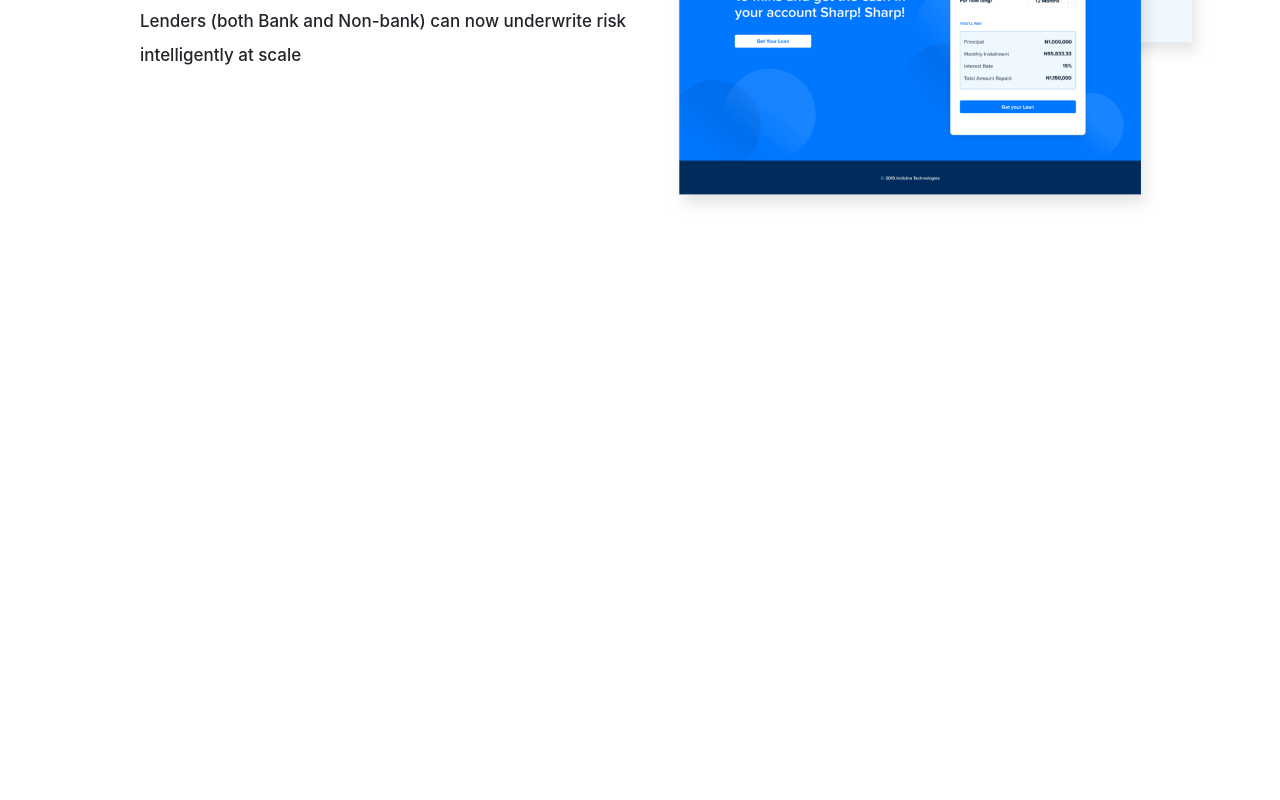
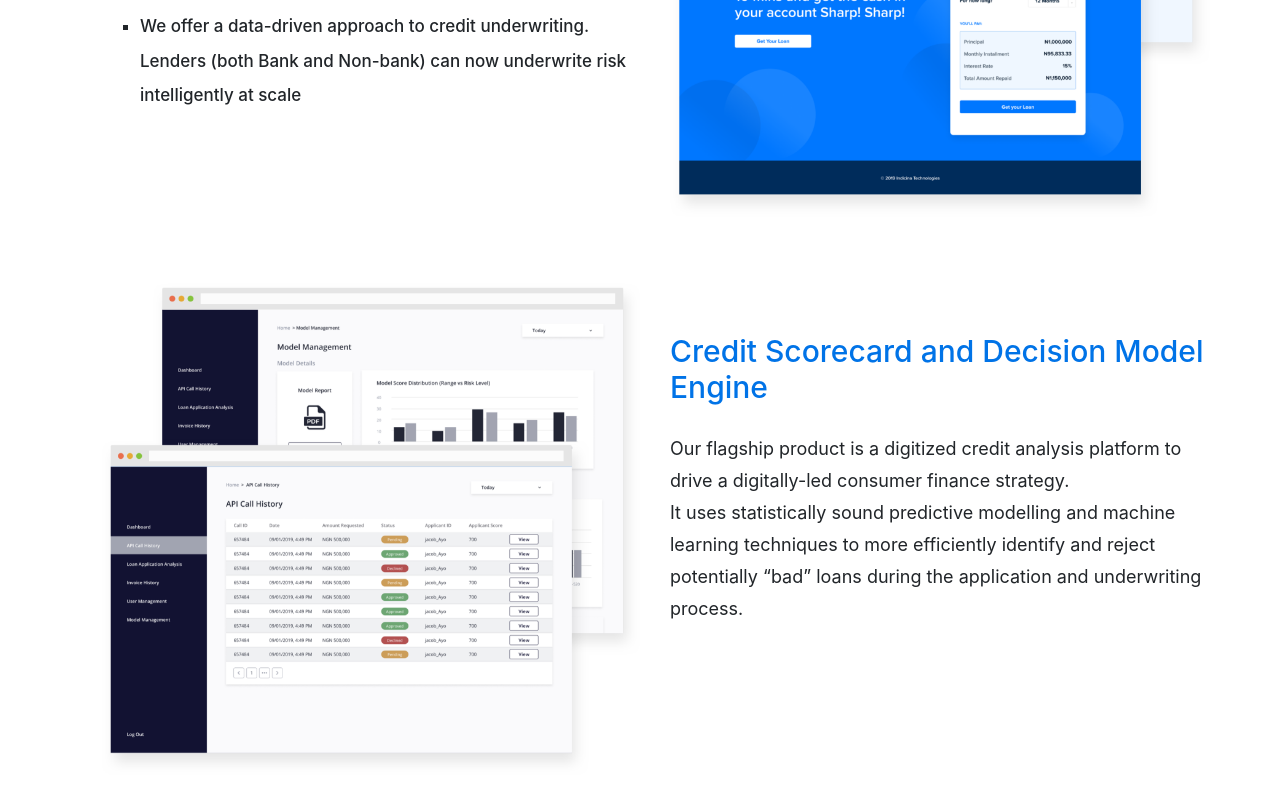
Before and after one commit to jideabdqudus/indicina, a React (Create React App) app: page / in a window 1280 px wide. Shown: the part 2445-3245 px from the top of the page. Before the commit the page ends 2778 px from the top, so only its background shows below. Built offline with nearby package versions, Linux system fonts and the light colour scheme.

Commit message:
Added Commit

```diff
--- a/src/components/Originate.js
+++ b/src/components/Originate.js
@@ -2,6 +2,7 @@ import React from "react";
 import { Container, Row, Col } from "reactstrap";
 import OriginateImg from "../assets/originate.png";
 import "./components.css";
+import Engine from "../assets/model-engine.png";
 
 const Originate = () => {
   return (
@@ -19,9 +20,9 @@ const Originate = () => {
       >
         How we're trying to fix it
       </h1>
-      <Container>
+      <Container style={{ marginBottom: "50px" }}>
         <Row>
-          <Col xs="6">
+          <Col xs="6" style={{ marginTop: "40px" }}>
             <h1
               style={{
                 fontSize: "30px",
@@ -41,8 +42,8 @@ const Originate = () => {
                   listStyleType: "square",
                   fontSize: "17px",
                   fontWeight: "500",
-                  lineHeight:"2.15rem",
-                  paddingBottom:"10px"
+                  lineHeight: "2.15rem",
+                  paddingBottom: "10px",
                 }}
               >
                 Optimize default rates with increased application acceptance
@@ -53,8 +54,8 @@ const Originate = () => {
                   listStyleType: "square",
                   fontSize: "17px",
                   fontWeight: "500",
-                  lineHeight:"2.15rem",
-                  paddingBottom:"10px"
+                  lineHeight: "2.15rem",
+                  paddingBottom: "10px",
                 }}
               >
                 Originate and manage lending using digital technology and
@@ -65,8 +66,8 @@ const Originate = () => {
                   listStyleType: "square",
                   fontSize: "17px",
                   fontWeight: "500",
-                  lineHeight:"2.15rem",
-                  paddingBottom:"10px"
+                  lineHeight: "2.15rem",
+                  paddingBottom: "10px",
                 }}
               >
                 We offer a data-driven approach to credit underwriting. Lenders
@@ -88,6 +89,44 @@ const Originate = () => {
           </Col>
         </Row>
       </Container>
+      <Container>
+        <Row>
+          <Col xs="6">
+            <aside>
+              <figure>
+                <img src={Engine} alt="Engine" style={{ maxWidth: "100%" }} />
+              </figure>
+            </aside>
+          </Col>
+          <Col xs="6">
+            <h1
+              style={{
+                fontSize: "30px",
+                color: "#0073e7",
+                fontWeight: "500",
+                paddingBottom: "20px",
+                marginTop: "50px",
+              }}
+            >
+              Credit Scorecard and Decision Model Engine
+            </h1>
+            <h3
+              style={{
+                fontSize: "18px",
+                fontWeight: "400",
+                lineHeight: "2rem",
+              }}
+            >
+              Our flagship product is a digitized credit analysis platform to
+              drive a digitally-led consumer finance strategy. <br />
+              It uses statistically sound predictive modelling and machine
+              learning techniques to more efficiently identify and reject
+              potentially “bad” loans during the application and underwriting
+              process.
+            </h3>
+          </Col>
+        </Row>
+      </Container>
     </div>
   );
 };
```
